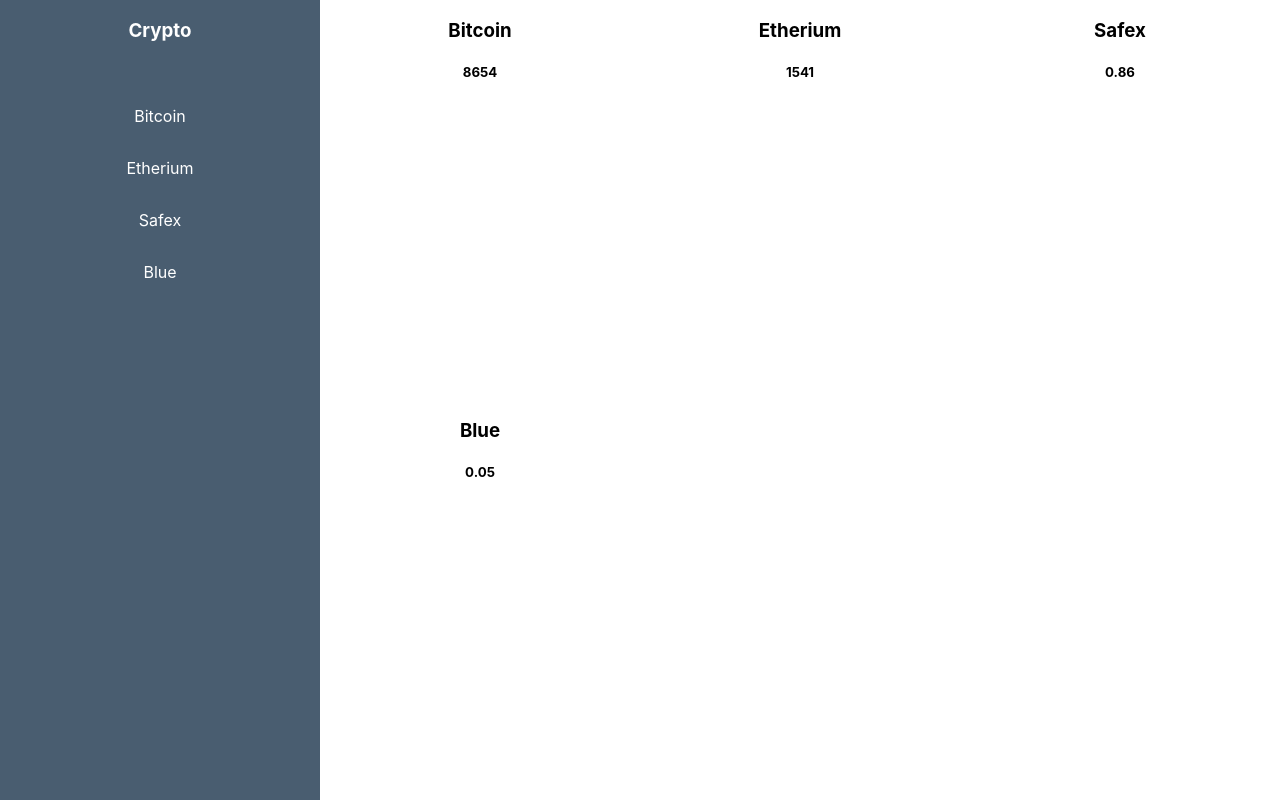
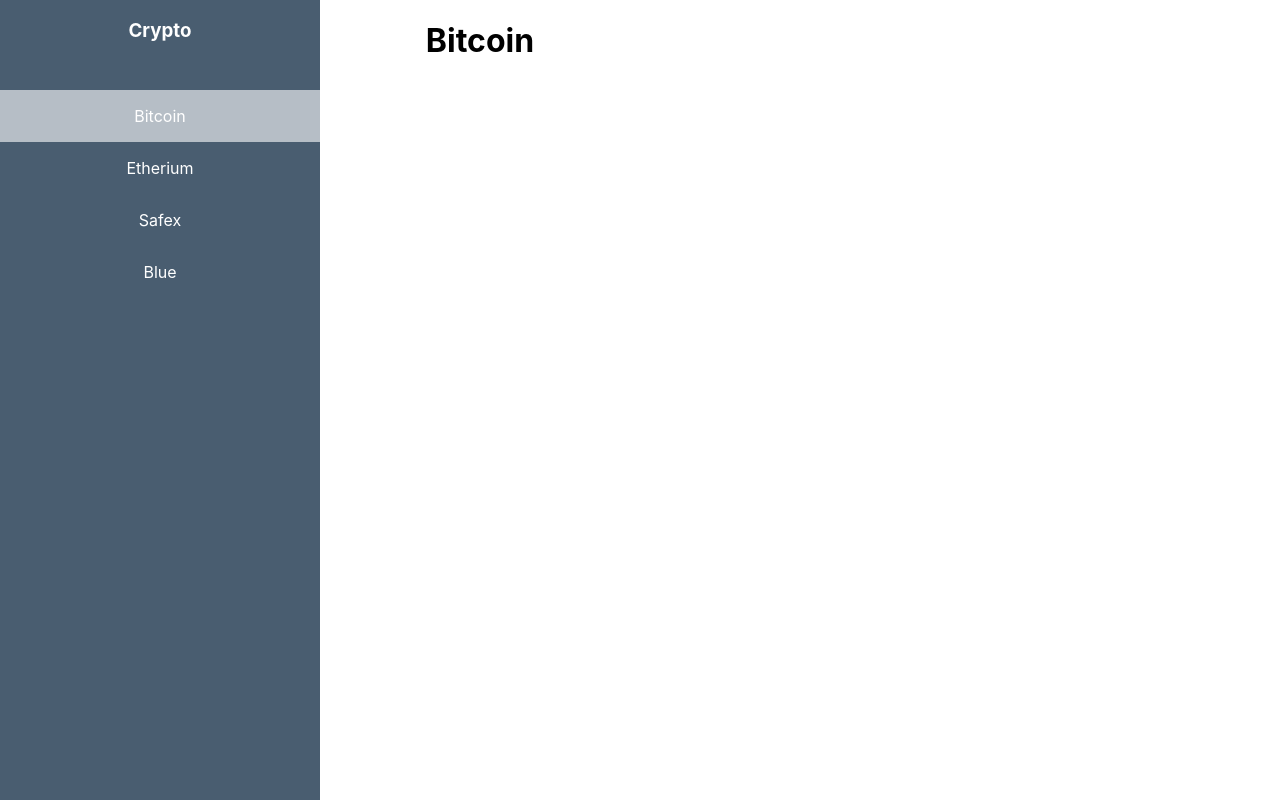
Before and after one commit to sharkee89/crypto-react, a React (Create React App) app: page / in a window 1280 px wide. Built offline with nearby package versions, Linux system fonts and the light colour scheme.

Commit message:
Highlighting menu navbar items on click

```diff
--- a/src/App.js
+++ b/src/App.js
@@ -1,28 +1,22 @@
 import React, { Component } from 'react';
 import Navbar from './components/Navbar';
-import Cryptocurrencies from './components/Cryptocurrencies';
+import Cryptocurrency from './components/Cryptocurrency';
 
 import logo from './logo.svg';
 import './App.css';
 
 class App extends Component {
   state = {
-    cryptocurrencies: [
-      { id: 1, name: 'Bitcoin', price: 8654 },
-      { id: 2, name: 'Etherium', price: 1541 },
-      { id: 3, name: 'Safex', price: 0.86 },
-      { id: 4, name: 'Blue', price: 0.05 }
-    ]
+    cryptocurrency: { id: 1, name: 'Bitcoin', price: 8654 }
   }
   render() {
-    console.log(this.state.cryptocurrencies);
     return (
       <div className="App">
         <nav>
           <Navbar />
         </nav>
         <div>
-          <Cryptocurrencies cryptocurrencies={this.state.cryptocurrencies} />
+          <Cryptocurrency cryptocurrency={this.state.cryptocurrency} />
         </div>
       </div>
     )
--- a/src/components/Cryptocurrencies.js
+++ /dev/null
@@ -1,14 +0,0 @@
-import React, { Component } from 'react';
-import Cryptocurrency from './Cryptocurrency';
-import { directive } from '@babel/types';
-
-class Cryptocurrencies extends Component {
-    render() {
-        console.log(this.props.cryptocurrencies);
-        return this.props.cryptocurrencies.map((cryptocurrency) => (
-            <Cryptocurrency key={cryptocurrency.id} cryptocurrency={cryptocurrency}/>
-        ));
-    }
-}
-
-export default Cryptocurrencies;
--- a/src/components/Cryptocurrency.js
+++ b/src/components/Cryptocurrency.js
@@ -1,14 +1,16 @@
-import React, { Component } from 'react'
+import React, { Component } from 'react';
+import PropTypes from 'prop-types';
 
-export class Cryptocurrency extends Component {
+class Cryptocurrency extends Component {
     render() {
         return (
-            <div>
-                <h3>{this.props.cryptocurrency.name}</h3>
-                <h5>{this.props.cryptocurrency.price}</h5>
-            </div>
+            <h1>{this.props.cryptocurrency.name}</h1>
         )
     }
 }
 
-export default Cryptocurrency
+Cryptocurrency.propTypes = {
+    cryptocurrency: PropTypes.object.isRequired
+}
+
+export default Cryptocurrency;
--- a/src/components/Navbar.js
+++ b/src/components/Navbar.js
@@ -1,16 +1,34 @@
 import React, { Component } from 'react';
+import NavbarItems from '../config/config';
+import NavbarItem from './NavbarItem';
 import './Navbar.css';
 
 class Navbar extends Component {
+
+    state = {
+        navbarItems: NavbarItems
+    }
+
+    onSelectMenuItem = (symbol) => {
+        console.log(symbol);
+        this.setState({ navbarItems: this.state.navbarItems.map(item => {
+            if (item.symbol === symbol) {
+                item.selected = true;
+            } else {
+                item.selected = false
+            }
+            return item;
+        })});
+    }
+
     render() {
         return (
             <div>
                 <h3>Crypto</h3>
                 <ul className="Navbar">
-                    <li>Bitcoin</li>
-                    <li>Etherium</li>
-                    <li>Safex</li>
-                    <li>Blue</li>
+                    {this.state.navbarItems.map((navbarItem) => {
+                        return <NavbarItem key={navbarItem.id} navbarItem={navbarItem} onSelectMenuItem={this.onSelectMenuItem} />;
+                    })}
                 </ul>
             </div>
         )
--- /dev/null
+++ b/src/components/NavbarItem.js
@@ -0,0 +1,27 @@
+import React, { Component } from 'react';
+
+class NavbarItem extends Component {
+
+    onSelectMenuItem = () => {
+        console.log(this.props.navbarItem);
+    }
+
+    getStyle = () => {
+        return {
+            backgroundColor: this.props.navbarItem.selected ? 'rgba(255, 255, 255, .6)' : ''
+        }
+    }
+
+    render() {
+        return (
+            <li
+                key="{this.props.navbarItem.id}"
+                onClick={()=>this.props.onSelectMenuItem(this.props.navbarItem.symbol)}
+                style={this.getStyle()}>
+                    {this.props.navbarItem.name}
+            </li>
+        )
+    }
+}
+
+export default NavbarItem;
--- /dev/null
+++ b/src/config/config.js
@@ -0,0 +1,8 @@
+const NavbarItems = [
+    {id: 1, name: 'Bitcoin', symbol: 'BTC', selected: true},
+    {id: 2, name: 'Etherium', symbol: 'ETH', selected: false},
+    {id: 3, name: 'Safex', symbol: 'SFT', selected: false},
+    {id: 4, name: 'Blue', symbol: 'BLU', selected: false}
+];
+
+export default NavbarItems;
```
